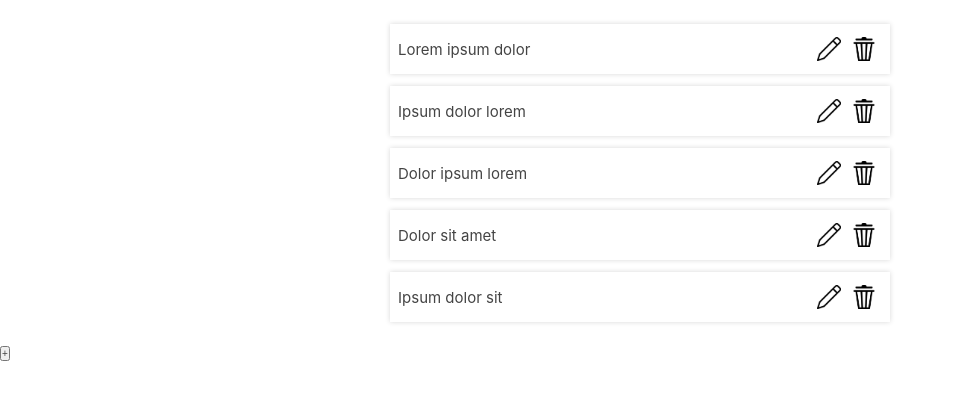
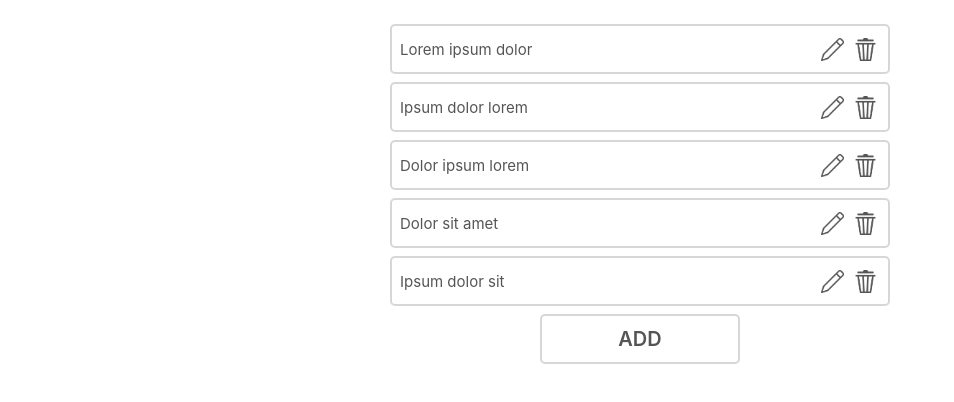
Before and after one commit to Gloryson/react-shopping-list, a React (Create React App) app: page / in a window 1280 px wide. Shown: the top 402 px of the page, without its empty margins (0-954 px from the left). Built offline with nearby package versions, Linux system fonts and the light colour scheme.

Commit message:
feat: add Modal component

```diff
--- a/src/App.js
+++ b/src/App.js
@@ -1,7 +1,8 @@
 import React, { useState } from 'react';
-import './App.scss';
+import './index.scss';
+import db from './db';
 import Notes from './components/Notes';
-import db from './db';
+import Modal from './components/Modal';
 import uuid from 'react-uuid';
 
 
@@ -11,7 +12,7 @@ function App () {
 
   const [notes, setNotes] = useState(db);
   const [inputValue, setInputValue] = useState(``);
-  const [classes, setClasses] = useState(['lol', 'off']);
+  const [visible, setVisible] = useState(false);
   const [isEdit, setIsEdit] = useState(null);
 
   function addNote (inputValue) {
@@ -24,21 +25,22 @@ function App () {
     } else {
       setNotes([...notes, {id: uuid(), completed: false, value: inputValue}]);
     }
-    setClasses(['lol', 'off']);
+    setVisible(false);
     setInputValue(``);
   }
 
   function editNote (id, value) {
-    setClasses(['lol']);
+    setVisible(true);
     setIsEdit(id);
     setInputValue(value);
   }
 
   function addNoteButton () {
-    setClasses(['lol'])
+    setVisible(true);
   }
 
-  return <>
+  return (
+    <div className='container'>
       <Notes
         notes = {notes}
         setNotes = {setNotes}
@@ -46,12 +48,15 @@ function App () {
         setInputValue = {setInputValue}
         editNote = {editNote}
       />
-    <div className={classes.join` `}>
-      <input value={inputValue} onChange={event => setInputValue(event.target.value)}></input>
-      <button onClick={() => addNote(inputValue)}>GO</button>
+      <Modal
+        addNote={addNote}
+        inputValue={inputValue}
+        setInputValue={setInputValue}
+        visible={visible}
+      />
+      <div className='add__button' onClick={() => addNoteButton()}>ADD</div>
     </div>
-    <button onClick={() => addNoteButton()}>+</button>
-  </>
+  )
 }
 
 export default App;
--- a/src/App.scss
+++ /dev/null
@@ -1,3 +0,0 @@
-.off {
-  display: none;
-}
--- a/src/components/Modal.js
+++ b/src/components/Modal.js
@@ -0,0 +1,16 @@
+import React from "react";
+import '../index.scss';
+
+
+function Modal ({addNote, inputValue, setInputValue, visible}) {
+
+
+  return <>
+    <div className={visible ? 'modal__window' : 'modal__window  off'}>
+      <input value={inputValue} onChange={event => setInputValue(event.target.value)}></input>
+      <div className="ok__button" onClick={() => addNote(inputValue)}>OK</div>
+    </div>
+  </>
+}
+
+export default Modal;
--- a/src/components/Note.js
+++ b/src/components/Note.js
@@ -1,11 +1,11 @@
 import React from "react";
-import './Note.scss';
+import '../index.scss';
 
 
 
 function Note ({value, id, completed, completeNote, deleteNote, editNote}) {
 
-  let classes = completed ? ['note__value', 'done'] : ['note__value'];
+  let classes = completed ? ['note__value', 'note__done'] : ['note__value'];
 
   return <>
     <div className={"note"}>
--- a/src/components/Note.scss
+++ /dev/null
@@ -1,41 +0,0 @@
-.note {
-  display: flex;
-  align-items: center;
-  width: 95%;
-  max-width: 500px;
-  height: 50px;
-  box-shadow: #d7d7d7 0 0 5px 0;
-  padding: 1vh;
-  cursor: default;
-  position: relative;
-  gap: 5px;
-}
-
-.note__value {
-  font-size: 1.5rem;
-  width: 85%;
-}
-
-.note__edit {
-  background-image: url(../assets/img/edit.png);
-  width: 30px;
-  height: 30px;
-  background-repeat: no-repeat;
-  background-size: 80%;
-  background-position: center;
-  cursor: pointer;
-}
-
-.note__delete {
-  background-image: url(../assets/img/delete.png);
-  width: 30px;
-  height: 30px;
-  background-repeat: no-repeat;
-  background-size: 80%;
-  background-position: center;
-  cursor: pointer;
-}
-
-.done {
-  text-decoration: line-through;
-}
--- a/src/components/Notes.js
+++ b/src/components/Notes.js
@@ -1,11 +1,11 @@
 import React from "react";
 import Note from "./Note";
-import './Notes.scss';
+import '../index.scss';
 
 
 
 
-function Notes ({notes, setNotes, inputValue, setInputValue, editNote}) {
+function Notes ({notes, setNotes, editNote}) {
 
   function completeNote (id) {
     setNotes(notes.map(note => {
--- a/src/components/Notes.scss
+++ /dev/null
@@ -1,9 +0,0 @@
-.notes {
-  display: flex;
-  flex-direction: column;
-  justify-content: center;
-  align-items: center;
-  width: 100%;
-  padding: 3vh 0;
-  gap: 1.5vh;
-}
--- a/src/index.scss
+++ b/src/index.scss
@@ -2,12 +2,11 @@
   margin: 0;
   padding: 0;
   box-sizing: border-box;
-  color: #444444;
+  color: #555555;
   font-size: 10px;
 }
 
 body {
-  margin: 0;
   font-family: -apple-system, BlinkMacSystemFont, 'Segoe UI', 'Roboto', 'Oxygen',
     'Ubuntu', 'Cantarell', 'Fira Sans', 'Droid Sans', 'Helvetica Neue',
     sans-serif;
@@ -19,3 +18,104 @@ code {
   font-family: source-code-pro, Menlo, Monaco, Consolas, 'Courier New',
     monospace;
 }
+
+.container {
+  display: flex;
+  flex-direction: column;
+  justify-content: start;
+  align-items: center;
+  width: 100%;
+  min-height: 100vh;
+}
+
+.notes {
+  display: flex;
+  flex-direction: column;
+  justify-content: center;
+  align-items: center;
+  width: 100%;
+  padding: 3vh 0 1vh 0;
+  gap: 1vh;
+}
+
+.note {
+  display: flex;
+  align-items: center;
+  width: 95%;
+  max-width: 500px;
+  height: 50px;
+  border: 2px solid #d7d7d7;
+  border-radius: 5px;
+  padding: 1vh;
+  cursor: default;
+  gap: 5px;
+}
+
+.note__value {
+  font-size: 1.5rem;
+  width: 90%;
+}
+
+.note__edit, .note__delete {
+  width: 30px;
+  height: 30px;
+  background-repeat: no-repeat;
+  background-size: 80%;
+  background-position: center;
+  cursor: pointer;
+  filter: invert(30%) sepia(1%) saturate(0%) hue-rotate(90deg) brightness(102%) contrast(87%);
+}
+
+.note__edit {
+  background-image: url(./assets/img/edit.png);
+}
+
+.note__delete {
+  background-image: url(./assets/img/delete.png);
+}
+
+.note__done {
+  text-decoration: line-through;
+  color: #d7d7d7;
+}
+
+.modal__window {
+  display: flex;
+  justify-content: center;
+  align-items: center;
+  position: fixed;
+  flex-direction: column;
+  gap: 1vh;
+  top: 0;
+  left: 0;
+  width: 100%;
+  height: 100vh;
+  background-color: #ffffff;
+}
+
+input {
+  width: 200px;
+  height: 50px;
+  font-size: 1.5rem;
+  padding: 5px;
+  border-radius: 5px;
+  border: 2px solid #d7d7d7;
+}
+
+.add__button, .ok__button {
+  display: flex;
+  align-items: center;
+  justify-content: center;
+  width: 200px;
+  height: 50px;
+  border-radius: 5px;
+  font-size: 2rem;
+  font-weight: 600;
+  color: #555555;
+  border: 2px solid #d7d7d7;
+  cursor: pointer;
+}
+
+.off {
+  display: none;
+}
```
Also changed, not shown: package.json (+5 -2 lines), src/components/Modal.scss (deleted), 1 other file (tests, documents, lock files or other folders). Lines whose indentation alone changed are shown as unchanged.
